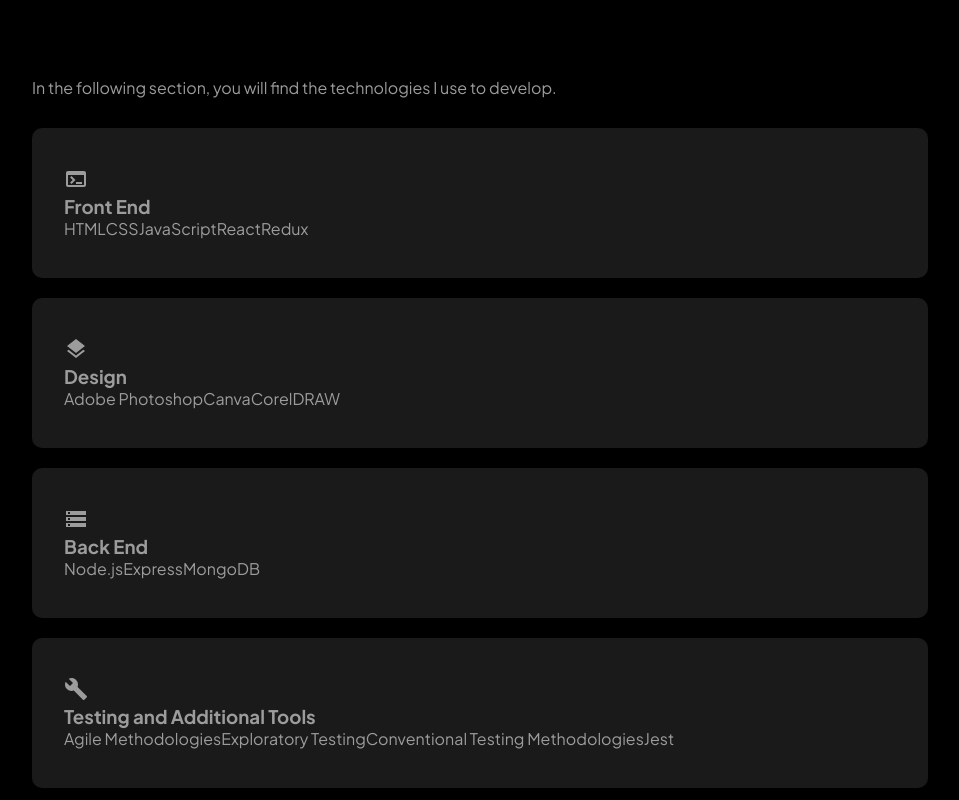
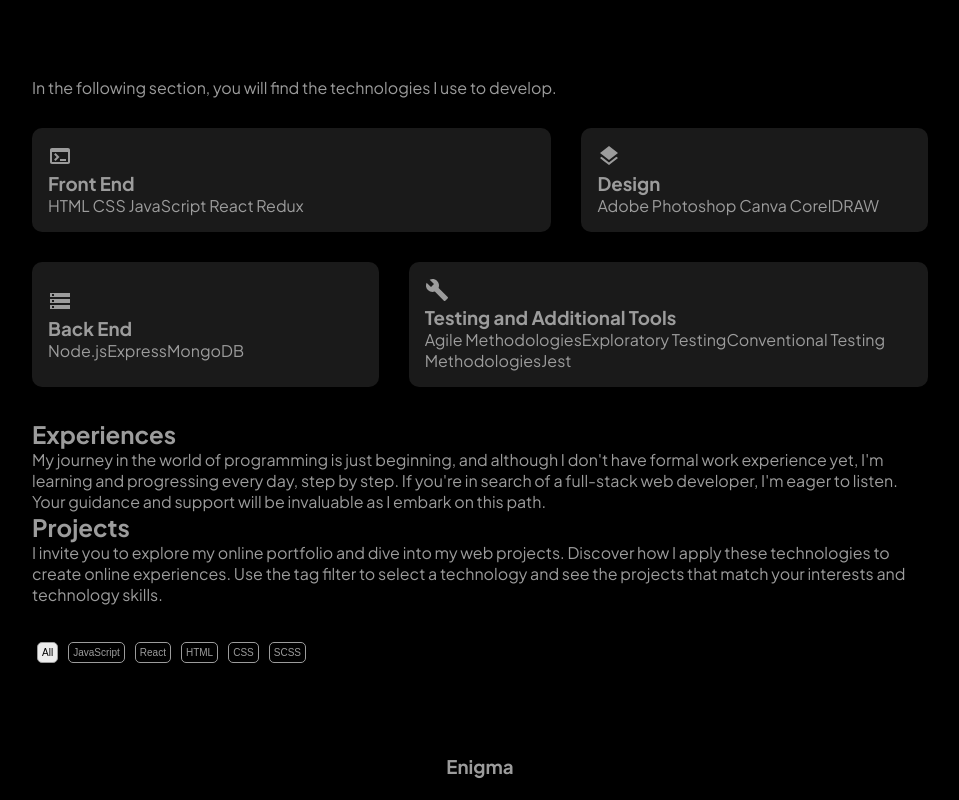
Before and after one commit to lucastamburlini/portfolio, a React (Vite) app: page / in a window 1280 px wide. Shown: the part 1060-1860 px from the top of the page, without its empty margins (160-1119 px from the left). Built offline with nearby package versions, Linux system fonts and the light colour scheme.

Commit message:
fix: responsive skills

```diff
--- a/src/components/Skills/Skills.jsx
+++ b/src/components/Skills/Skills.jsx
@@ -67,7 +67,7 @@ const Skills = () => {
               </div>
               <div>
                 {item.items.map((item, index) => (
-                  <span key={index}>{item}</span>
+                  <span key={index}>{item} </span>
                 ))}
               </div>
             </div>
--- a/src/components/Skills/Skills.module.css
+++ b/src/components/Skills/Skills.module.css
@@ -14,21 +14,21 @@
   width: 100%;
   display: flex;
   flex-wrap: wrap;
-  gap: 20px;
+  gap: 30px;
 }
 
 .skillGroupTop {
   display: flex;
   flex-direction: column;
   width: 100%;
-  gap: 20px;
+  gap: 30px;
 }
 
 .skillGroupButton {
   width: 100%;
   display: flex;
   flex-direction: column;
-  gap: 20px;
+  gap: 30px;
 }
 
 .frontendSkill {
@@ -36,7 +36,6 @@
   width: 100%;
   padding: 32px;
   border-radius: 10px;
-  height: 150px;
   display: flex;
   flex-direction: column;
   justify-content: center;
@@ -48,7 +47,7 @@
   width: 100%;
   padding: 32px;
   border-radius: 10px;
-  height: 150px;
+  height: auto;
   display: flex;
   flex-direction: column;
   justify-content: center;
@@ -60,7 +59,6 @@
   width: 100%;
   padding: 32px;
   border-radius: 10px;
-  height: 150px;
   display: flex;
   flex-direction: column;
   justify-content: center;
@@ -72,13 +70,41 @@
   width: 100%;
   padding: 32px;
   border-radius: 10px;
-  height: 150px;
   display: flex;
   flex-direction: column;
   justify-content: center;
   align-items: start;
 }
 
+@media screen and (min-width: 768px) {
+  .skillGroupTop {
+    flex-direction: row;
+  }
+
+  .skillGroupButton {
+    flex-direction: row;
+  }
+
+  .frontendSkill {
+    padding: 16px;
+    width: 60%;
+  }
+
+  .designSkill {
+    padding: 16px;
+    width: 40%;
+  }
+
+  .backendSkill {
+    padding: 16px;
+    width: 40%;
+  }
+
+  .testingSkill {
+    padding: 16px;
+    width: 60%;
+  }
+}
 
 /*
 .skillGroupTop {
@@ -93,26 +119,4 @@
   gap: 20px;
 }
 
-.frontendSkill {
-  background-color: var(--bg-color-off);
-  width: 70%;
-  padding: 10px;
-}
-
-.backendSkill {
-  background-color: var(--bg-color-off);
-  width: 30%;
-  padding: 10px;
-}
-
-.designSkill {
-  background-color: var(--bg-color-off);
-  width: 30%;
-  padding: 10px;
-}
-
-.testingSkill {
-  background-color: var(--bg-color-off);
-  width: 70%;
-  padding: 10px;
-} */
+ */
```
